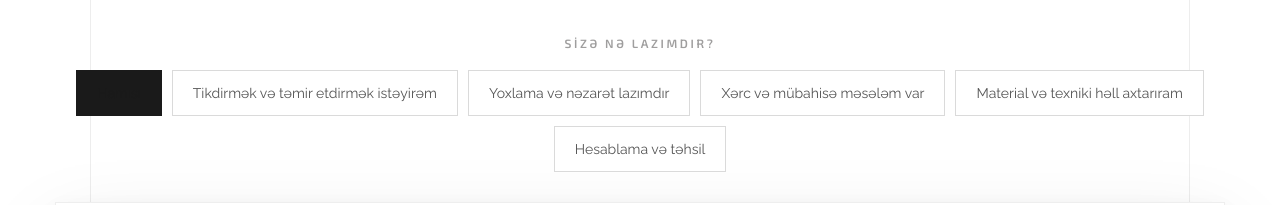
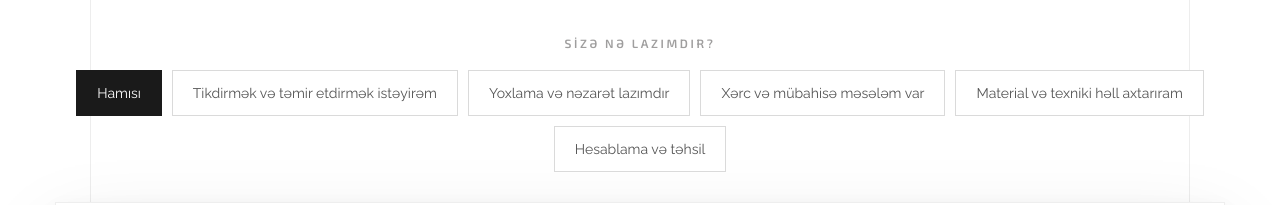
Before and after one commit to feyruzalizada/VRprogect, a Next.js app: page / in a window 1280 px wide. In both pictures the pointer is over the button "Hamısı". Shown: the part 3753-3958 px from the top of the page. Built offline with nearby package versions, Linux system fonts and the light colour scheme; no server answers.

Commit message:
Keep the chosen filter readable under the cursor

```diff
--- a/src/components/Services.module.css
+++ b/src/components/Services.module.css
@@ -128,7 +128,8 @@
   border-color: #1a1a1a;
 }
 
-.filterOn {
+.filterOn,
+.filterOn:hover {
   color: #fff;
   background-color: #1a1a1a;
   border-color: #1a1a1a;
```
